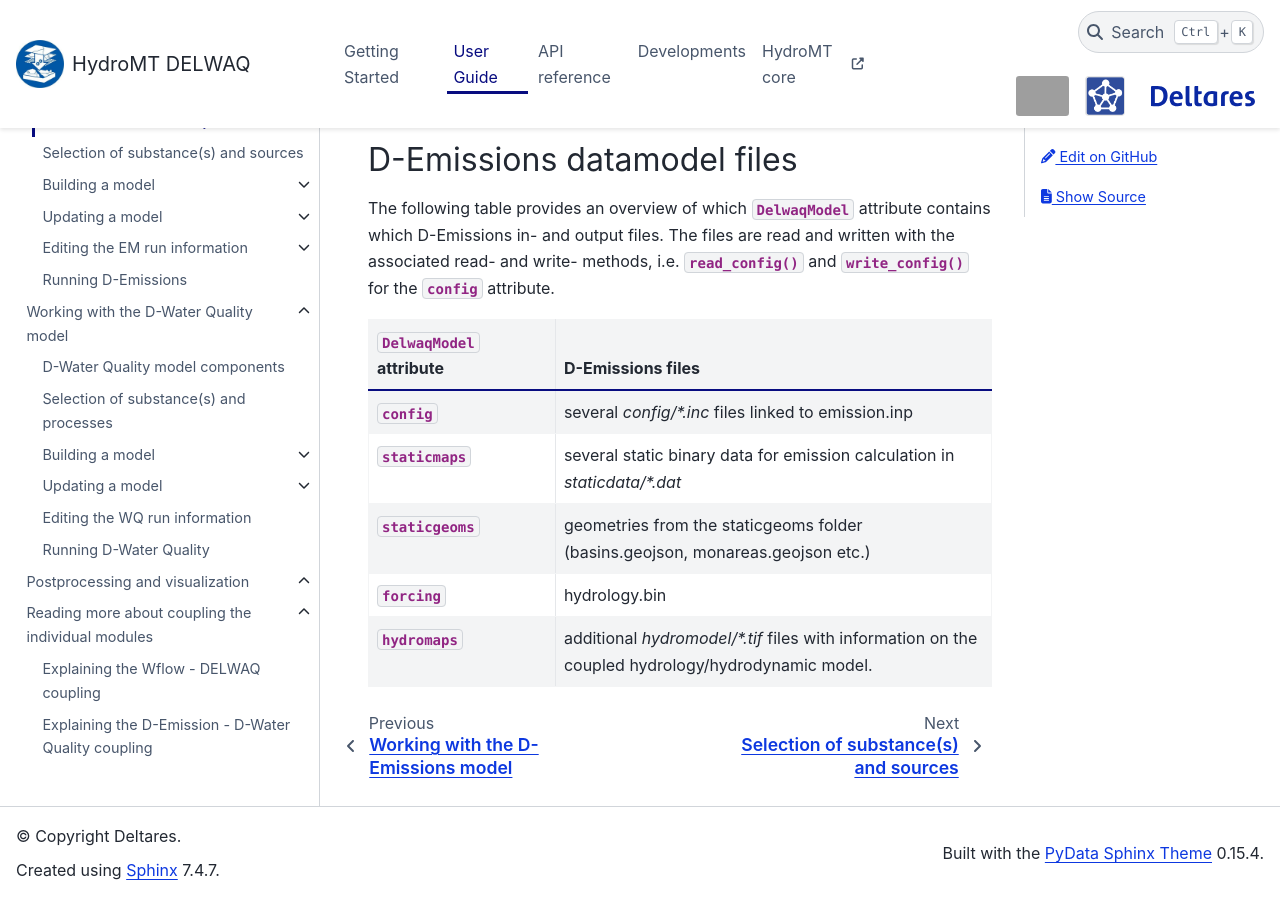
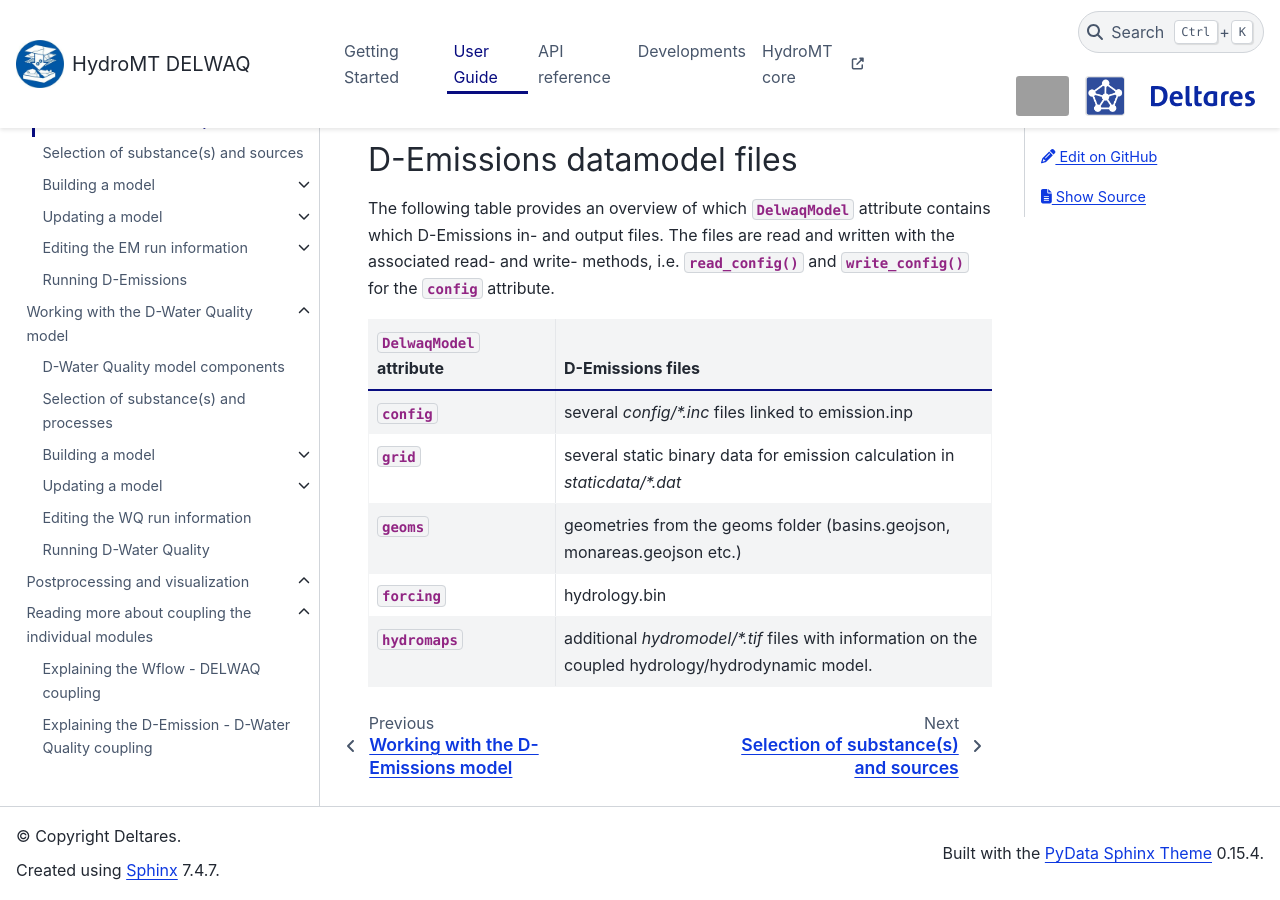
Before and after one commit to Deltares/hydromt_delwaq, a Sphinx documentation site: the page built from docs/user_guide/EM_model.rst, in a window 1280 px wide and 900 px high, scrolled down 1220 px. Built offline with Sphinx 7.4.7 and the PyData theme 0.15.4, drawn with Linux system fonts in a browser that asks for light colours; pages that are not in the unit, such as notebooks, are missing from menus; grey boxes are pictures that could not be loaded.

Commit message:
update to grid/geoms

```diff
--- a/docs/user_guide/EM_model.rst
+++ b/docs/user_guide/EM_model.rst
@@ -70,10 +70,10 @@ and :py:func:`~DelwaqModel.write_config` for the
      - D-Emissions files
    * - :py:attr:`~hydromt_delwaq.DelwaqModel.config`
      - several `config/*.inc` files linked to emission.inp
-   * - :py:attr:`~hydromt_delwaq.DelwaqModel.staticmaps`
+   * - :py:attr:`~hydromt_delwaq.DelwaqModel.grid`
      - several static binary data for emission calculation in `staticdata/*.dat`
-   * - :py:attr:`~hydromt_delwaq.DelwaqModel.staticgeoms`
-     - geometries from the staticgeoms folder (basins.geojson, monareas.geojson etc.)
+   * - :py:attr:`~hydromt_delwaq.DelwaqModel.geoms`
+     - geometries from the geoms folder (basins.geojson, monareas.geojson etc.)
    * - :py:attr:`~hydromt_delwaq.DelwaqModel.forcing`
      - hydrology.bin
    * - :py:attr:`~hydromt_delwaq.DelwaqModel.hydromaps`
--- a/docs/user_guide/WQ_model.rst
+++ b/docs/user_guide/WQ_model.rst
@@ -70,10 +70,10 @@ and :py:func:`~DelwaqModel.write_config` for the
      - D-Water Quality files
    * - :py:attr:`~hydromt_delwaq.DelwaqModel.config`
      - several `config/*.inc` files linked to delwaq.inp
-   * - :py:attr:`~hydromt_delwaq.DelwaqModel.staticmaps`
+   * - :py:attr:`~hydromt_delwaq.DelwaqModel.grid`
      - several static binary data for fate and transport calculation in `staticdata/*.dat`
-   * - :py:attr:`~hydromt_delwaq.DelwaqModel.staticgeoms`
-     - geometries from the staticgeoms folder (basins.geojson, monareas.geojson etc.)
+   * - :py:attr:`~hydromt_delwaq.DelwaqModel.geoms`
+     - geometries from the geoms folder (basins.geojson, monareas.geojson etc.)
    * - :py:attr:`~hydromt_delwaq.DelwaqModel.forcing`
      - flow.dat, volume.dat, sediment.dat
    * - :py:attr:`~hydromt_delwaq.DelwaqModel.hydromaps`
--- a/docs/user_guide/process_analyze.rst
+++ b/docs/user_guide/process_analyze.rst
@@ -6,9 +6,9 @@ Postprocessing and visualization
 
 The Hydromt-delwaq plugin provides several possibilities to postprocess and visalize the model data:
 
-*   Plot `staticmaps <../_examples/plot_delwaq.ipynb>`_ by means of additional python packages.
+*   Plot `grid <../_examples/plot_delwaq.ipynb>`_ by means of additional python packages.
 
 .. toctree::
     :hidden:
 
-    Example: Plot DELWAQ staticmaps <../_examples/plot_delwaq.ipynb>
+    Example: Plot DELWAQ grid <../_examples/plot_delwaq.ipynb>
```
Also changed, not shown: docs/api.rst (+8 -8 lines), 12 other files.
